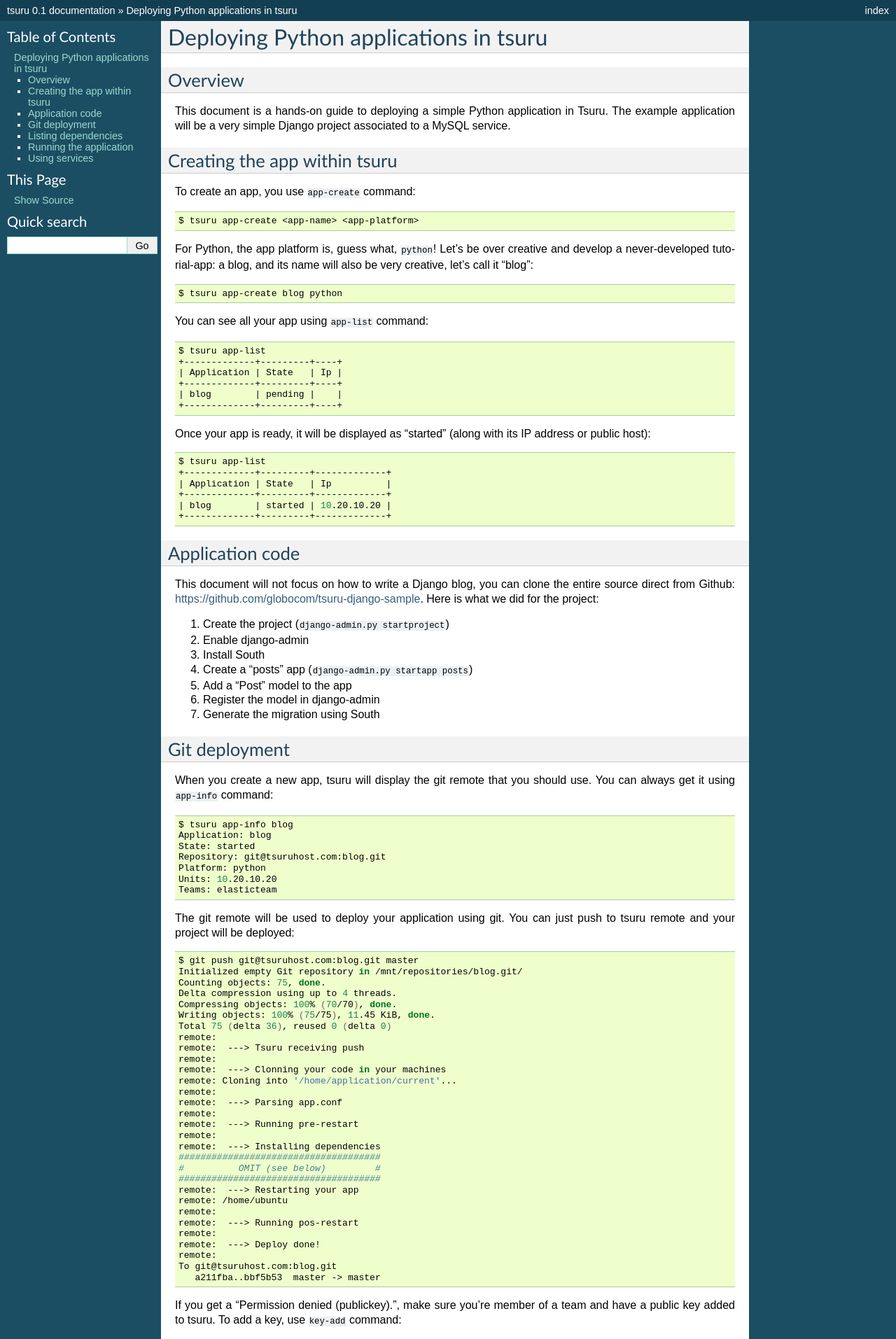
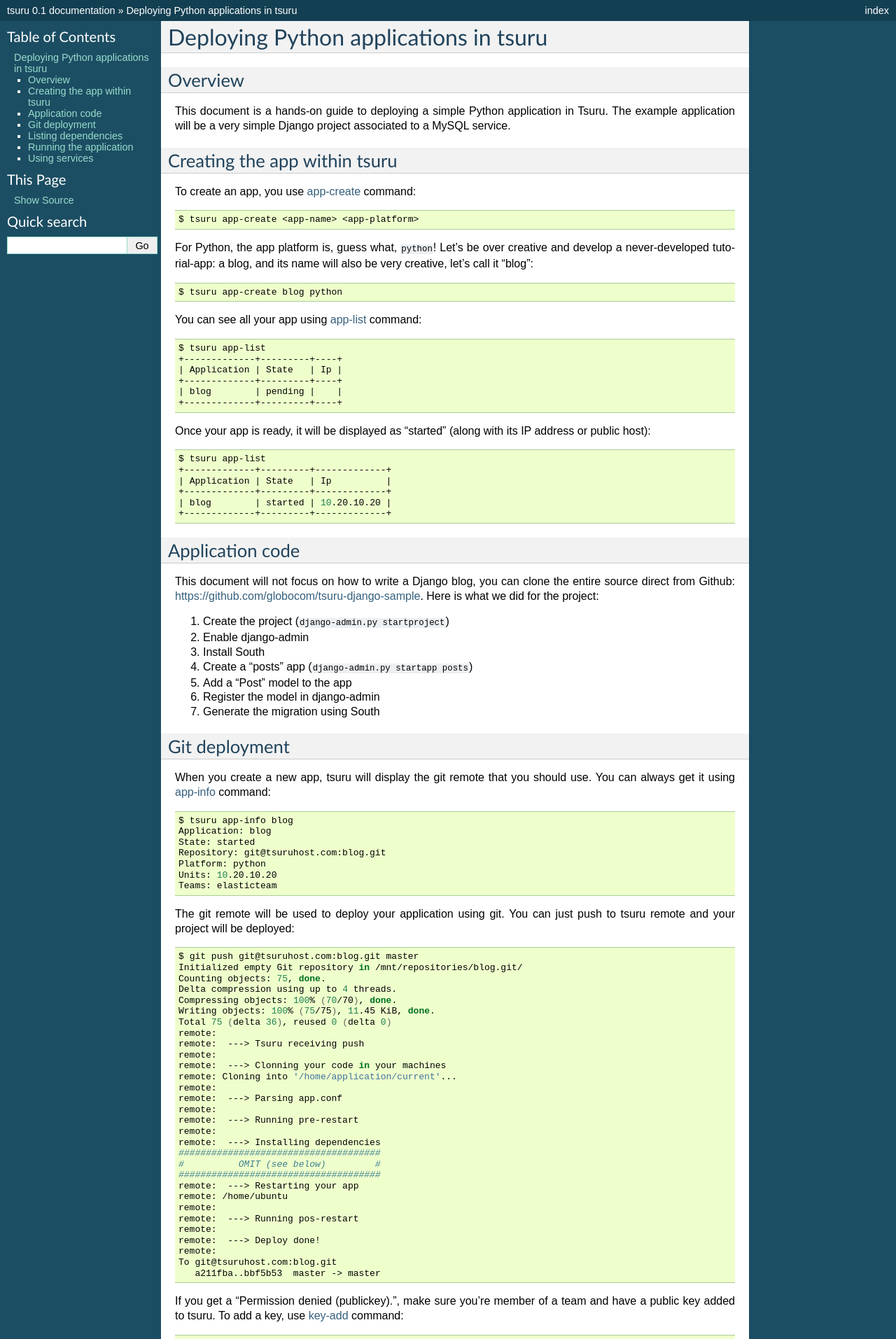
Before and after one commit to tsuru/tsuru, a Sphinx documentation site: the page built from docs/apps/quickstart/python.rst, in a window 1280 px wide. Shown: the top 1913 px of the page at 70% size. Built offline with Sphinx 7.4.7, drawn with Linux system fonts in a browser that asks for light colours.

Commit message:
docs/quickstart/python: link to tsuru cmd docs on gopkgdoc
Related to #163.

```diff
--- a/docs/apps/quickstart/python.rst
+++ b/docs/apps/quickstart/python.rst
@@ -16,7 +16,9 @@ to a MySQL service.
 Creating the app within tsuru
 =============================
 
-To create an app, you use ``app-create`` command:
+To create an app, you use `app-create
+<http://go.pkgdoc.org/github.com/globocom/tsuru/cmd/tsuru#Create_an_app>`_
+command:
 
 .. highlight:: bash
 
@@ -34,7 +36,9 @@ very creative, let's call it "blog":
 
     $ tsuru app-create blog python
 
-You can see all your app using ``app-list`` command:
+You can see all your app using `app-list
+<http://go.pkgdoc.org/github.com/globocom/tsuru/cmd/tsuru#List_apps_that_you_have_access_to>`_
+command:
 
 .. highlight:: bash
 
@@ -77,7 +84,9 @@ Git deployment
 ==============
 
 When you create a new app, tsuru will display the git remote that you should
-use. You can always get it using ``app-info`` command:
+use. You can always get it using `app-info
+<http://go.pkgdoc.org/github.com/globocom/tsuru/cmd/tsuru#Display_information_about_an_app>`_
+command:
 
 .. highlight:: bash
 
@@ -130,7 +139,8 @@ push to tsuru remote and your project will be deployed:
        a211fba..bbf5b53  master -> master
 
 If you get a "Permission denied (publickey).", make sure you're member of a
-team and have a public key added to tsuru. To add a key, use ``key-add``
+team and have a public key added to tsuru. To add a key, use `key-add
+<http://go.pkgdoc.org/github.com/globocom/tsuru/cmd/tsuru#Add_SSH_public_key_to_tsuru_s_git_server>`_
 command:
 
 .. highlight:: bash
```
Also changed, not shown: other parts of docs/apps/quickstart/python.rst (+4 -1 lines).
